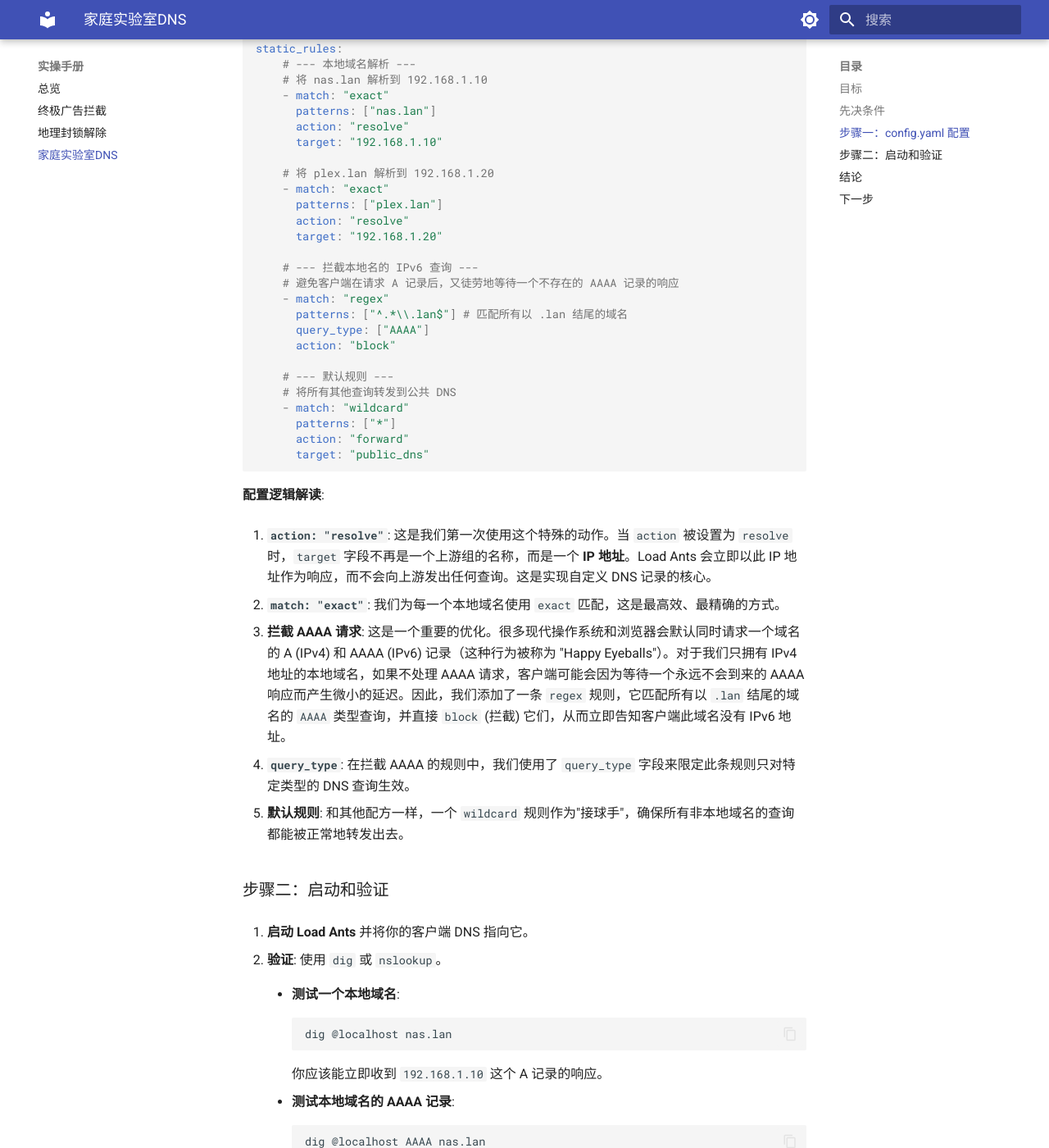
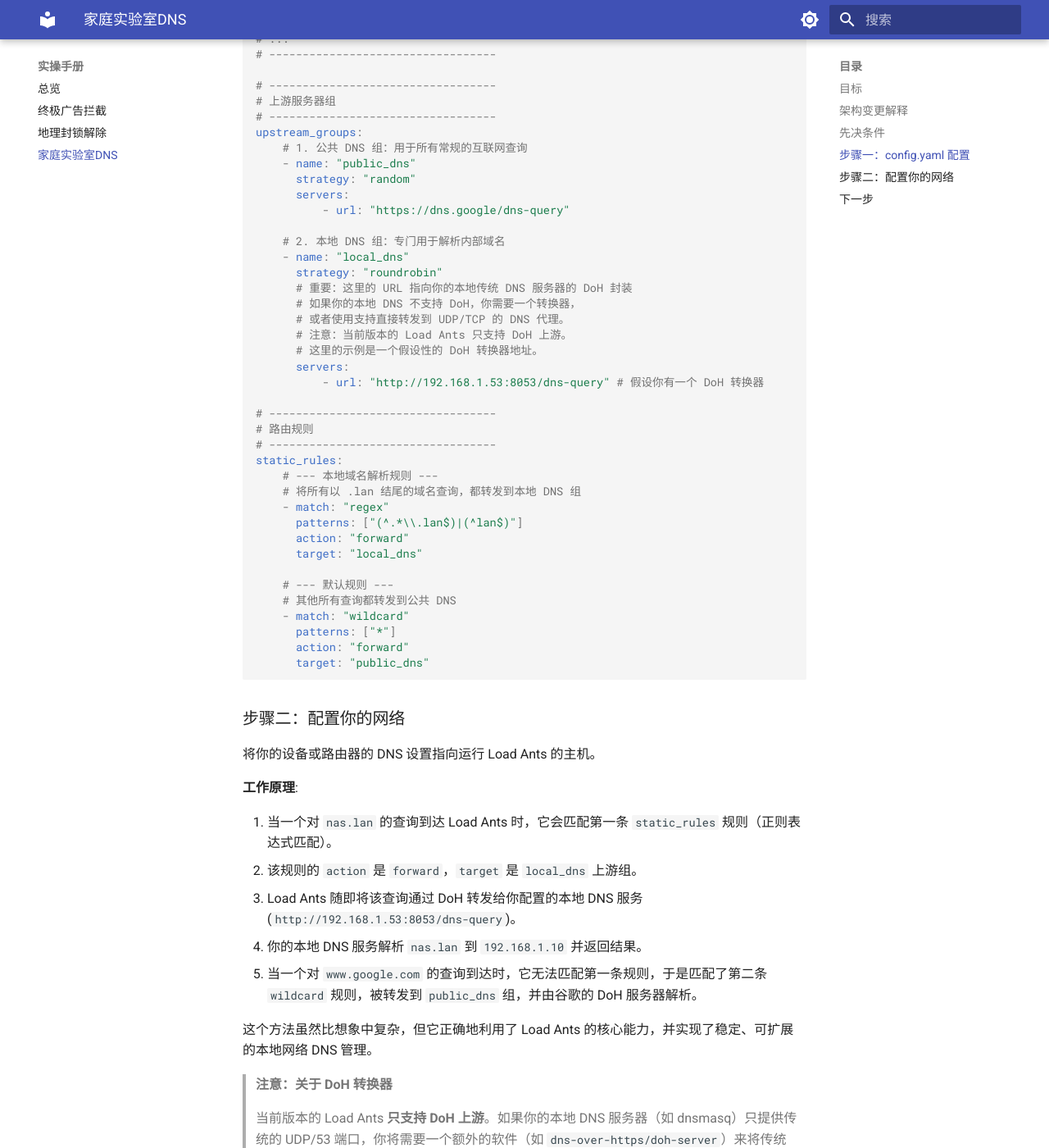
Before and after one commit to shengyanli1982/load-ants, an MkDocs documentation site: the page built from documents/cookbook/homelab-dns.md, in a window 1280 px wide and 1400 px high, scrolled down 1067 px. Shown: the whole window at 82% size. Built offline with MkDocs 1.6.1 and Material for MkDocs 9.7.7, drawn with Linux system fonts in a browser that asks for light colours; some of the changed text lies outside the part shown.

Commit message:
Fix errors in the documentation.

````diff
--- a/documents/configuration/routing-rules.md
+++ b/documents/configuration/routing-rules.md
@@ -35,7 +35,9 @@ static_rules:
 
 ### `remote_rules` (远程规则)
 
-远程规则允许你从一个 URL 动态加载和应用规则列表。这对于订阅由社区维护的、经常更新的列表（如广告拦截、恶意网站列表）非常有用。获取远程规则的行为会遵循全局的 [`retry` 配置](./upstream-groups.md#全局重试策略-retry)。
+远程规则允许你从一个 URL 动态加载和应用规则列表。这对于订阅由社区维护的、经常更新的列表（如广告拦截、恶意网站列表）非常有用。
+
+与上游组 (`upstream_groups`) 不同，`remote_rules` 拥有自己独立的网络配置，用于控制规则文件的下载行为。
 
 #### 示例
 
@@ -50,16 +52,21 @@ remote_rules:
 
 #### 参数详解
 
-| 参数       | 类型   | 描述                                                                                                                  | 默认值            | 是否必填                          |
-| :--------- | :----- | :-------------------------------------------------------------------------------------------------------------------- | :---------------- | :-------------------------------- |
-| `type`     | 字符串 | 规则类型。目前仅支持 `url`。                                                                                          | `"url"`           | **是**                            |
-| `url`      | 字符串 | 远程规则文件的 URL。                                                                                                  | -                 | **是**                            |
-| `format`   | 字符串 | 规则文件的格式。目前仅支持 `v2ray`。                                                                                  | `"v2ray"`         | **是**                            |
-| `action`   | 字符串 | 应用于此列表中所有域名的动作。可选值为 `block` 或 `forward`。                                                         | -                 | **是**                            |
-| `target`   | 字符串 | 目标上游组的名称。当 `action` 为 `forward` 时必填。                                                                   | -                 | **是** (若 `action` 为 `forward`) |
-| `proxy`    | 字符串 | (可选) 获取此规则文件时使用的 HTTP/SOCKS5 代理。                                                                      | -                 | 否                                |
-| `auth`     | 对象   | (可选) 访问此规则文件 URL 所需的认证配置。结构与[上游组的 `auth` 配置](./upstream-groups.md#auth-认证-参数详解)相同。 | -                 | 否                                |
-| `max_size` | 整数   | (可选) 允许下载的远程规则文件的最大体积（字节）。                                                                     | `10485760` (10MB) | 否                                |
+| 参数       | 类型   | 描述                                                                                                                               | 默认值            | 是否必填                          |
+| :--------- | :----- | :--------------------------------------------------------------------------------------------------------------------------------- | :---------------- | :-------------------------------- |
+| `type`     | 字符串 | 规则类型。目前仅支持 `url`。                                                                                                       | `"url"`           | **是**                            |
+| `url`      | 字符串 | 远程规则文件的 URL。                                                                                                               | -                 | **是**                            |
+| `format`   | 字符串 | 规则文件的格式。目前仅支持 `v2ray`。                                                                                               | `"v2ray"`         | **是**                            |
+| `action`   | 字符串 | 应用于此列表中所有域名的动作。可选值为 `block` 或 `forward`。                                                                      | -                 | **是**                            |
+| `target`   | 字符串 | 目标上游组的名称。当 `action` 为 `forward` 时必填。                                                                                | -                 | **是** (若 `action` 为 `forward`) |
+| `proxy`    | 字符串 | (可选) 获取此规则文件时使用的 HTTP/SOCKS5 代理。                                                                                   | -                 | 否                                |
+| `auth`     | 对象   | (可选) 访问此规则文件 URL 所需的认证配置。结构与[上游组的 `auth` 配置](./upstream-groups.md#auth-认证-参数详解)相同。              | -                 | 否                                |
+| `retry`    | 对象   | (可选) 获取此规则文件时的网络重试策略。结构与[全局重试策略](./upstream-groups.md#全局重试策略-retry)相同，但此为该规则独享的配置。 | -                 | 否                                |
+| `max_size` | 整数   | (可选) 允许下载的远程规则文件的最大体积（字节）。                                                                                  | `10485760` (10MB) | 否                                |
+
+> ✨ **专家提示**:
+>
+> **独立的网络配置**：`remote_rules` 拥有独立的 `proxy`, `auth`, `retry` 配置，是因为规则文件所在的服务器网络环境可能与你日常使用的 DoH 服务器完全不同。例如，某个规则列表可能托管在需要特定代理才能访问的 GitHub Gist 上，而你的 DoH 查询则希望直连。这种独立性提供了极大的灵活性。
 
 ---
 
@@ -128,3 +135,11 @@ static_rules:
 ```
 
 **工作原理**：由于 `regex` 匹配的优先级高于 `wildcard`，对 Netflix 的查询会优先命中第一条规则，并被转发到 `proxy_group`。其他所有查询则会匹配第二条规则，走向 `direct_group`。
+
+---
+
+### 下一步
+
+-   [➡️ 回顾智能路由的核心概念](../concepts/routing.md)
+-   [➡️ 了解上游组配置](./upstream-groups.md)
+-   [➡️ 返回配置总览](./index.md)
--- a/documents/cookbook/homelab-dns.md
+++ b/documents/cookbook/homelab-dns.md
@@ -1,17 +1,23 @@
 # 家庭实验室 DNS
 
-对于拥有家庭实验室 (Homelab) 或小型本地网络的用户来说，记住一堆 IP 地址（例如 `192.168.1.10` 用于 NAS，`192.168.1.20` 用于 Plex）是一件很麻烦的事。本配方将向你展示如何利用 Load Ants 最简单的 `static_rules` 功能，为你本地网络上的设备赋予友好的、易于记忆的域名（如 `nas.lan`, `plex.lan`）。
+对于拥有家庭实验室 (Homelab) 或小型本地网络的用户来说，记住一堆 IP 地址（例如 `192.168.1.10` 用于 NAS，`192.168.1.20` 用于 Plex）是一件很麻烦的事。本配方将向你展示如何利用 Load Ants 的路由功能，结合一个轻量级的本地 DNS 服务器，为你本地网络上的设备赋予友好的、易于记忆的域名（如 `nas.lan`, `plex.lan`）。
 
 ### 目标
 
--   将自定义的本地域名解析到其对应的内部 IP 地址。
--   拦截对这些本地域名的 AAAA (IPv6) 请求，以避免某些客户端出现延迟。
--   所有其他正常的互联网域名查询则转发给常规的上游 DNS 服务器。
+-   将对自定义本地域名（`.lan` 后缀）的 DNS 查询，转发给一个专门的本地 DNS 服务器进行解析。
+-   所有其他正常的互联网域名查询，则通过 Load Ants 转发给常规的上游 DoH 服务器。
+
+### 架构变更解释
+
+Load Ants 的核心功能是 **DNS-over-HTTPS (DoH) 代理**，它本身不直接从 IP 地址生成 DNS 响应。它的 `static_rules` 只能决定将查询 `forward` (转发) 到哪个上游组，或直接 `block` (拦截)。
+
+因此，为了实现本地域名解析，我们需要一个能够处理这种请求的"上游"。最简单的方法就是在你的网络中运行一个传统的 DNS 服务器（如 `dnsmasq`, `CoreDNS`, 或路由器自带的 DNS 服务），并让 Load Ants 将特定查询指向它。
 
 ### 先决条件
 
 1.  一台可以运行 Load Ants 的主机。
-2.  知道你想要映射的本地设备的静态 IP 地址。
+2.  一个在你的局域网中运行的、**传统的 DNS 服务器**。在本例中，我们假设这个服务器的地址是 `192.168.1.53:53`。你已经在这个服务器上配置好了 `nas.lan` -> `192.168.1.10` 的解析。
+3.  对 Load Ants 的[上游组](../configuration/upstream-groups.md)和[路由规则](../configuration/routing-rules.md)有基本了解。
 
 ### 步骤一：`config.yaml` 配置
 
@@ -27,92 +33,64 @@
 # 上游服务器组
 # ----------------------------------
 upstream_groups:
+    # 1. 公共 DNS 组：用于所有常规的互联网查询
     - name: "public_dns"
       strategy: "random"
       servers:
           - url: "https://dns.google/dns-query"
 
+    # 2. 本地 DNS 组：专门用于解析内部域名
+    - name: "local_dns"
+      strategy: "roundrobin"
+      # 重要：这里的 URL 指向你的本地传统 DNS 服务器的 DoH 封装
+      # 如果你的本地 DNS 不支持 DoH，你需要一个转换器，
+      # 或者使用支持直接转发到 UDP/TCP 的 DNS 代理。
+      # 注意：当前版本的 Load Ants 只支持 DoH 上游。
+      # 这里的示例是一个假设性的 DoH 转换器地址。
+      servers:
+          - url: "http://192.168.1.53:8053/dns-query" # 假设你有一个 DoH 转换器
+
 # ----------------------------------
 # 路由规则
 # ----------------------------------
 static_rules:
-    # --- 本地域名解析 ---
-    # 将 nas.lan 解析到 192.168.1.10
-    - match: "exact"
-      patterns: ["nas.lan"]
-      action: "resolve"
-      target: "192.168.1.10"
-
-    # 将 plex.lan 解析到 192.168.1.20
-    - match: "exact"
-      patterns: ["plex.lan"]
-      action: "resolve"
-      target: "192.168.1.20"
-
-    # --- 拦截本地名的 IPv6 查询 ---
-    # 避免客户端在请求 A 记录后，又徒劳地等待一个不存在的 AAAA 记录的响应
+    # --- 本地域名解析规则 ---
+    # 将所有以 .lan 结尾的域名查询，都转发到本地 DNS 组
     - match: "regex"
-      patterns: ["^.*\\.lan$"] # 匹配所有以 .lan 结尾的域名
-      query_type: ["AAAA"]
-      action: "block"
+      patterns: ["(^.*\\.lan$)|(^lan$)"]
+      action: "forward"
+      target: "local_dns"
 
     # --- 默认规则 ---
-    # 将所有其他查询转发到公共 DNS
+    # 其他所有查询都转发到公共 DNS
     - match: "wildcard"
       patterns: ["*"]
       action: "forward"
       target: "public_dns"
 ```
 
-**配置逻辑解读**:
+### 步骤二：配置你的网络
 
-1.  **`action: "resolve"`**: 这是我们第一次使用这个特殊的动作。当 `action` 被设置为 `resolve` 时，`target` 字段不再是一个上游组的名称，而是一个 **IP 地址**。Load Ants 会立即以此 IP 地址作为响应，而不会向上游发出任何查询。这是实现自定义 DNS 记录的核心。
+将你的设备或路由器的 DNS 设置指向运行 Load Ants 的主机。
 
-2.  **`match: "exact"`**: 我们为每一个本地域名使用 `exact` 匹配，这是最高效、最精确的方式。
+**工作原理**:
 
-3.  **拦截 AAAA 请求**: 这是一个重要的优化。很多现代操作系统和浏览器会默认同时请求一个域名的 A (IPv4) 和 AAAA (IPv6) 记录（这种行为被称为 "Happy Eyeballs"）。对于我们只拥有 IPv4 地址的本地域名，如果不处理 AAAA 请求，客户端可能会因为等待一个永远不会到来的 AAAA 响应而产生微小的延迟。因此，我们添加了一条 `regex` 规则，它匹配所有以 `.lan` 结尾的域名的 `AAAA` 类型查询，并直接 `block` (拦截) 它们，从而立即告知客户端此域名没有 IPv6 地址。
+1.  当一个对 `nas.lan` 的查询到达 Load Ants 时，它会匹配第一条 `static_rules` 规则（正则表达式匹配）。
+2.  该规则的 `action` 是 `forward`，`target` 是 `local_dns` 上游组。
+3.  Load Ants 随即将该查询通过 DoH 转发给你配置的本地 DNS 服务 (`http://192.168.1.53:8053/dns-query`)。
+4.  你的本地 DNS 服务解析 `nas.lan` 到 `192.168.1.10` 并返回结果。
+5.  当一个对 `www.google.com` 的查询到达时，它无法匹配第一条规则，于是匹配了第二条 `wildcard` 规则，被转发到 `public_dns` 组，并由谷歌的 DoH 服务器解析。
 
-4.  **`query_type`**: 在拦截 AAAA 的规则中，我们使用了 `query_type` 字段来限定此条规则只对特定类型的 DNS 查询生效。
+这个方法虽然比想象中复杂，但它正确地利用了 Load Ants 的核心能力，并实现了稳定、可扩展的本地网络 DNS 管理。
 
-5.  **默认规则**: 和其他配方一样，一个 `wildcard` 规则作为"接球手"，确保所有非本地域名的查询都能被正常地转发出去。
-
-### 步骤二：启动和验证
-
-1.  **启动 Load Ants** 并将你的客户端 DNS 指向它。
-
-2.  **验证**:
-    使用 `dig` 或 `nslookup`。
-
-    -   **测试一个本地域名**:
-
-        ```bash
-        dig @localhost nas.lan
-        ```
-
-        你应该能立即收到 `192.168.1.10` 这个 A 记录的响应。
-
-    -   **测试本地域名的 AAAA 记录**:
-
-        ```bash
-        dig @localhost AAAA nas.lan
-        ```
-
-        你应该会收到一个 `NXDOMAIN` 或 `0.0.0.0` 的响应，表示查询被成功拦截。
-
-    -   **测试一个公共域名**:
-        ```bash
-        dig @localhost www.google.com
-        ```
-        你应该会收到一个正常的、由上游 `public_dns` 服务器返回的响应。
-
-### 结论
-
-通过 `resolve` 动作，Load Ants 不仅是一个 DNS 代理和转发器，更可以成为一个轻量级的权威 DNS 服务器，让你能够完全掌控自己网络内的域名解析，极大地提升了家庭网络的便利性。
+> **注意：关于 DoH 转换器**
+>
+> 当前版本的 Load Ants **只支持 DoH 上游**。如果你的本地 DNS 服务器（如 dnsmasq）只提供传统的 UDP/53 端口，你将需要一个额外的软件（如 `dns-over-https/doh-server`）来将传统 DNS 查询封装成 DoH。上述配置示例假设了这样一个转换器正在运行。在未来的版本中，Load Ants 可能会支持直接转发到 UDP/TCP 上游，从而简化此配置。
 
 ---
 
 ### 下一步
 
+-   [➡️ 学习广告拦截配方](./ad-blocking.md)
 -   [➡️ 回顾路由规则配置](../configuration/routing-rules.md)
--   [➡️ 尝试其他实例](./ad-blocking.md)
 -   [➡️ 返回实例总览](./index.md)
````
Also changed, not shown: documents/architecture/index.md (+2 -2 lines), documents/configuration/http-client.md (+1 -4 lines), documents/configuration/index.md (+1 -4 lines), documents/configuration/upstream-groups.md (+2 -0 lines).
